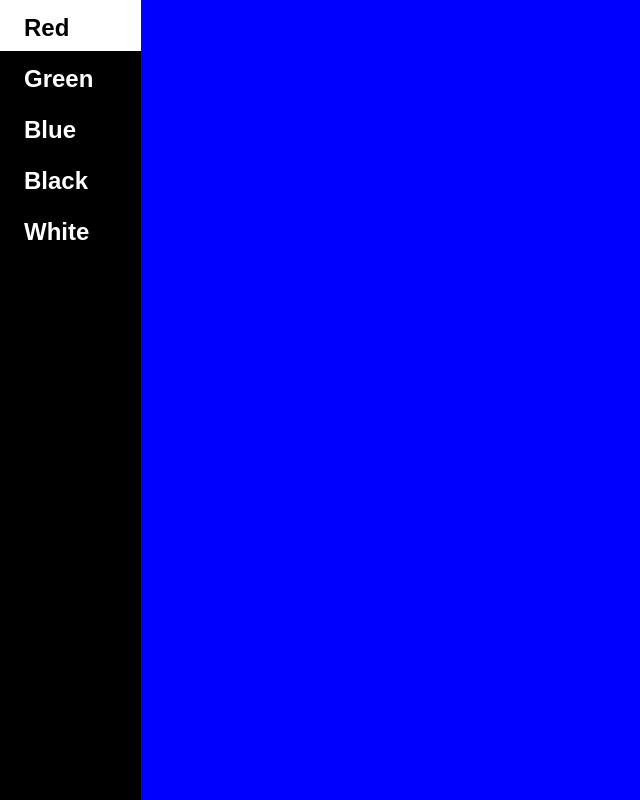
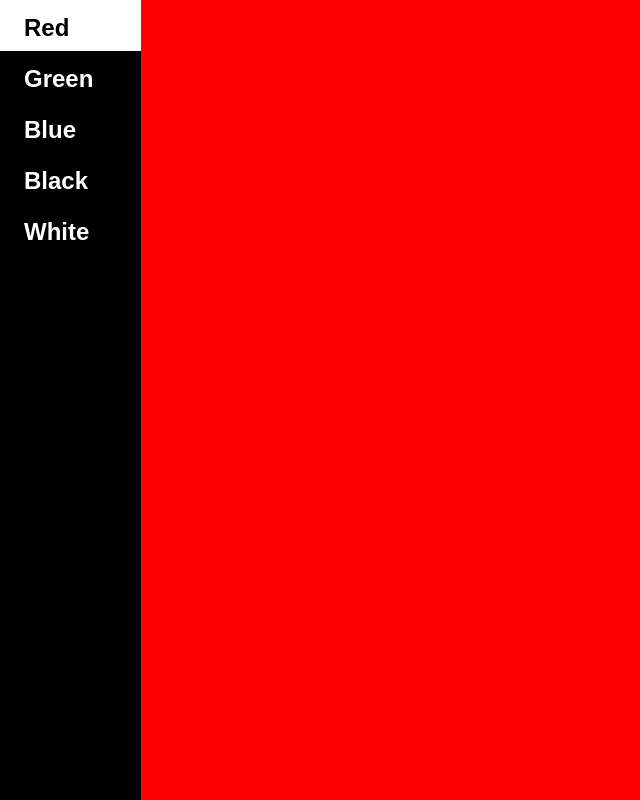
Before and after one commit to jungsungwook/RPAToDoList, a React (Create React App) app: page / in a window 1280 px wide. Shown: the whole page, without its empty margins (0-640 px from the left). Built offline with nearby package versions, Linux system fonts and the light colour scheme.

Commit message:
dev: button event => change color

```diff
--- a/src/App.tsx
+++ b/src/App.tsx
@@ -1,4 +1,4 @@
-
+/* eslint-disable */
 import React, { useState } from 'react';
 import styled from 'styled-components';
 import SideBarComponent from './components/SideBarComponent';
@@ -46,7 +46,11 @@ function App(){
                 menuList={menuList}
                 changeState={changeState}
                 />
-            <Router />
+            <Router
+                currentMenu={currentMenu}
+                menuList={menuList}
+                changeState={changeState}
+            />
         </MenuContainer>
     );
 
--- a/src/Router.tsx
+++ b/src/Router.tsx
@@ -1,11 +1,18 @@
+/* eslint-disable */
 import { BrowserRouter ,Routes, Route } from "react-router-dom";
 import Home from "./pages/Home";
 
-function Router () {
+function Router (props : any) {
     return (
         <BrowserRouter>
             <Routes>
-                <Route path="/" element={<Home />} />
+                <Route path="/" element={
+                    <Home
+                        currentMenu={props.currentMenu}
+                        menuList={props.menuList}
+                        changeState={props.changeState}
+                    />
+                } />
             </Routes>
         </BrowserRouter>
     );
--- a/src/components/MenuButtonComponent.tsx
+++ b/src/components/MenuButtonComponent.tsx
@@ -1,3 +1,4 @@
+/* eslint-disable */
 import { useState, useEffect } from "react";
 import styled from "styled-components";
 const MenuButtonComponent = (props: any) => {
--- a/src/pages/Home.tsx
+++ b/src/pages/Home.tsx
@@ -1,4 +1,5 @@
-import React, { Fragment, useEffect, useState } from 'react';
+/* eslint-disable */
+import React, { useEffect, useState } from 'react';
 import styled from 'styled-components';
 function Home(props: any) {
 
@@ -6,26 +7,33 @@ function Home(props: any) {
         console.log("currentMenuHome: " + props.currentMenu);
     }, [props.currentMenu]);
 
-    const MenuContainer = styled.div`
-        display: flex;
-        flex-direction: row;
-        height: 100vh;
-        width: 100%;
-        `;
     const TempContainer = styled.div`
         display: flex;
         flex: 1;
         flex-direction: column;
-        background-color: blue;
+        background-color: ${
+            //if currentMenu is 0, set background color to red
+            props.currentMenu === "0" ? "#f00" :
+            //if currentMenu is 1, set background color to green
+            props.currentMenu === "1" ? "#0f0" :
+            //if currentMenu is 2, set background color to blue
+            props.currentMenu === "2" ? "#00f" :
+            //if currentMenu is 3, set background color to black
+            props.currentMenu === "3" ? "#000" :
+            //if currentMenu is 4, set background color to white
+            props.currentMenu === "4" ? "#fff" :
+            //if currentMenu is not 0, 1, 2, 3, 4, set background color to white
+            "#fff"
+        };
         height: min-height;
         min-width: 100px;
         `;
 
     return (
-        <Fragment>
-                <TempContainer>
-                </TempContainer>
-        </Fragment>
+        <>
+            <TempContainer>
+            </TempContainer>
+        </>
 
     );
 }
```
Also changed, not shown: src/components/SideBarComponent.tsx (+4 -3 lines).
